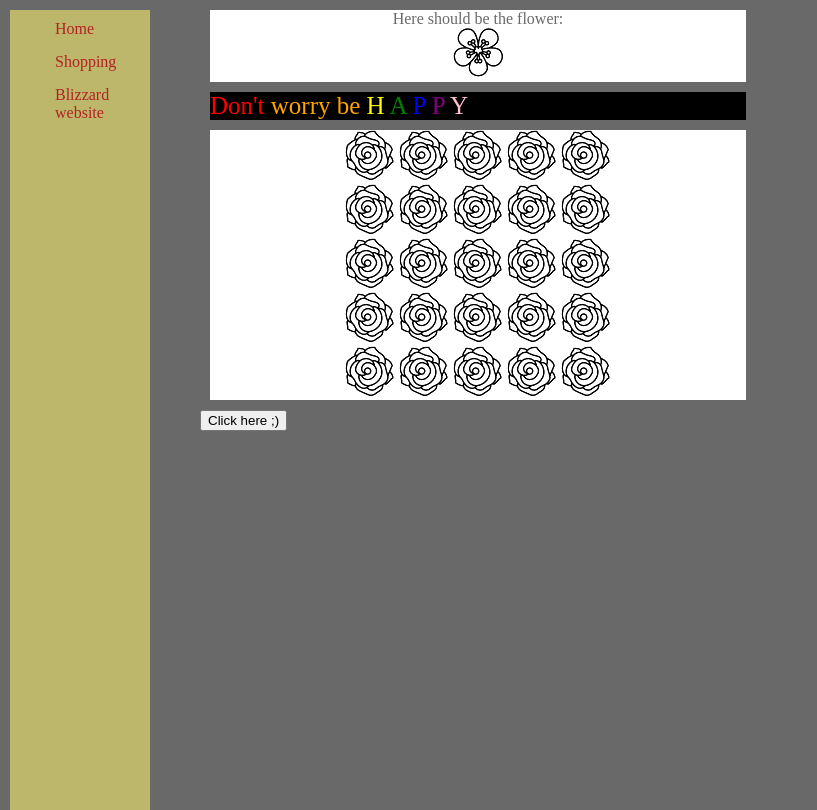
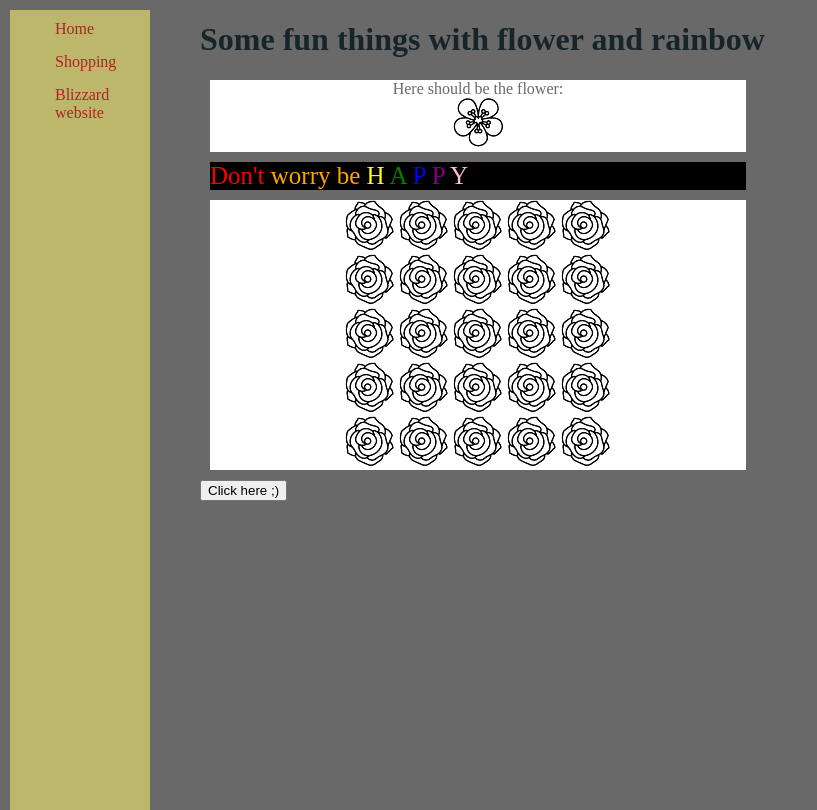
Before and after one commit to Darkriders98/darkriders98.github.io, a PHP site: page /tasks.html in a window 1280 px wide. Shown: the whole page, without its empty margins (0-817 px from the left). Run offline with PHP 8.4, Linux system fonts and the light colour scheme.

Commit message:
adjusting style

```diff
--- a/tasks.html
+++ b/tasks.html
@@ -12,6 +12,10 @@
     <li><a href="shopping.html">Shopping</a></li>
     <li><a href="https://www.blizzard.com/en-us/">Blizzard website</a></li>
 </ul>
+
+<h1>
+    Some fun things with flower and rainbow
+</h1>
 
 <div id="container">
     <span id="new_element">
```
Also changed, not shown: css/styles.css (+8 -0 lines).
